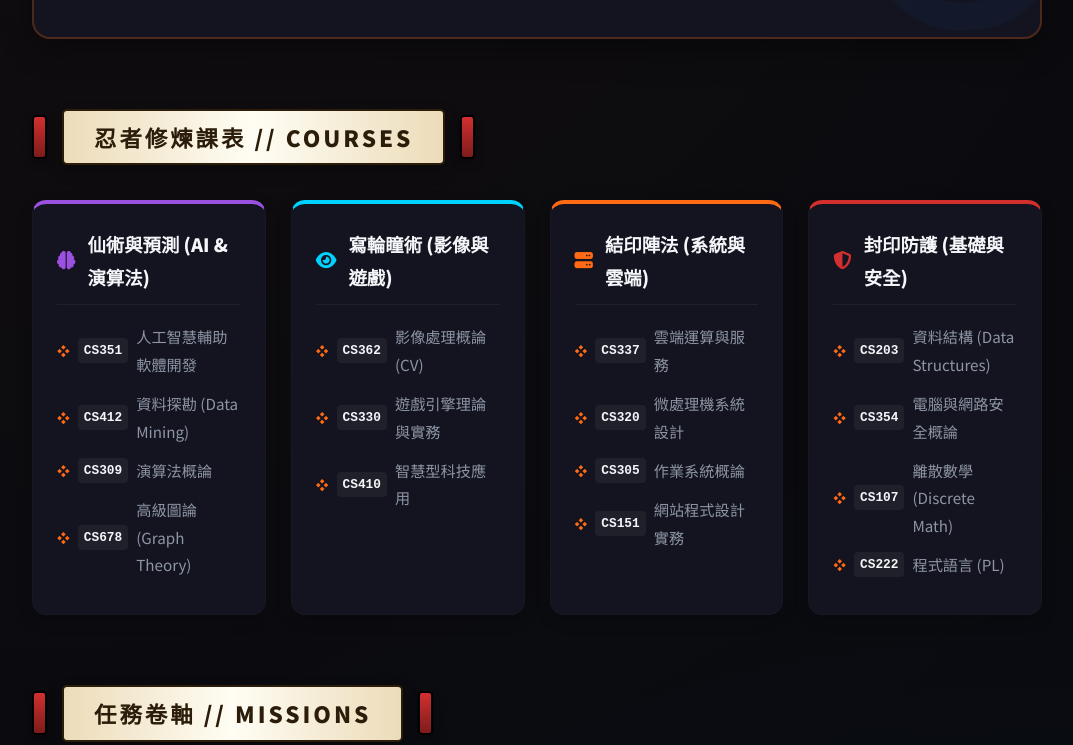
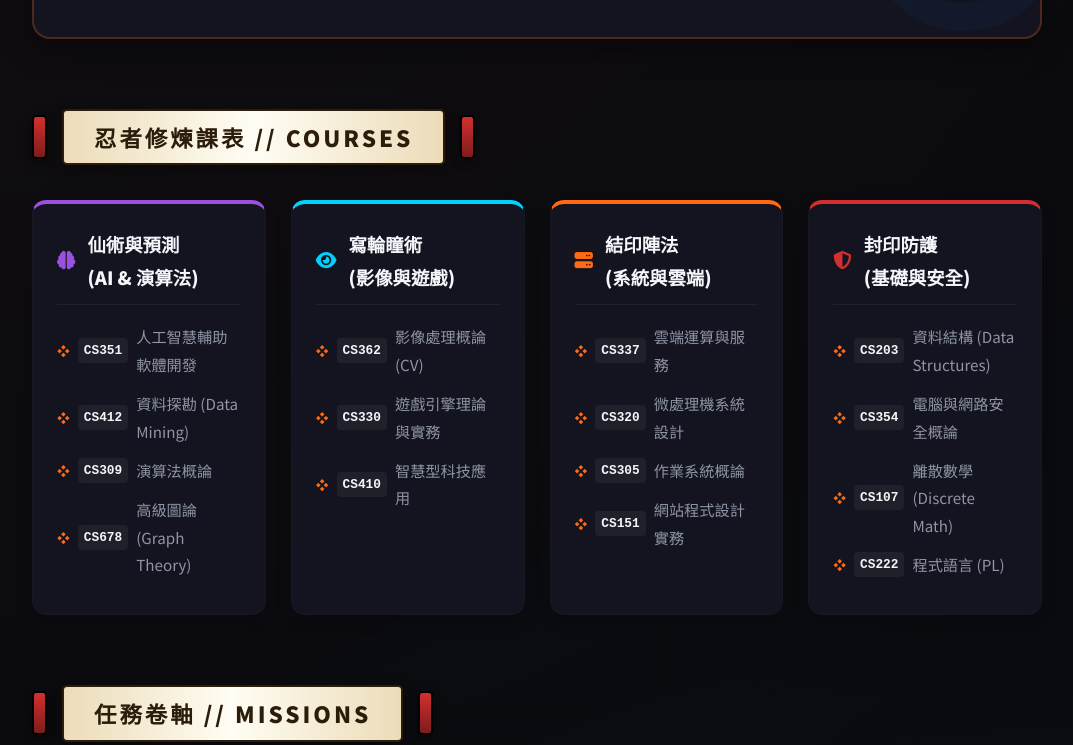
Before and after one commit to tc9305/tc9305.github.io, a plain HTML site: page index.html in a window 1280 px wide. Shown: the part 1324-2069 px from the top of the page, without its empty margins (103-1176 px from the left). Drawn offline with Linux system fonts and the light colour scheme.

Commit message:
增加<br> 讓字可以換行

```diff
--- a/index.html
+++ b/index.html
@@ -684,7 +684,7 @@
                 <div class="course-category-card ai-alg">
                     <div class="category-header">
                         <i class="fa-solid fa-brain"></i>
-                        <span>仙術與預測 (AI & 演算法)</span>
+                        <span>仙術與預測<br> (AI & 演算法)</span>
                     </div>
                     <ul class="course-list">
                         <li><span class="course-code">CS351</span> 人工智慧輔助軟體開發</li>
@@ -698,7 +698,7 @@
                 <div class="course-category-card vision">
                     <div class="category-header">
                         <i class="fa-solid fa-eye"></i>
-                        <span>寫輪瞳術 (影像與遊戲)</span>
+                        <span>寫輪瞳術<br> (影像與遊戲)</span>
                     </div>
                     <ul class="course-list">
                         <li><span class="course-code">CS362</span> 影像處理概論 (CV)</li>
@@ -711,7 +711,7 @@
                 <div class="course-category-card sys">
                     <div class="category-header">
                         <i class="fa-solid fa-server"></i>
-                        <span>結印陣法 (系統與雲端)</span>
+                        <span>結印陣法<br> (系統與雲端)</span>
                     </div>
                     <ul class="course-list">
                         <li><span class="course-code">CS337</span> 雲端運算與服務</li>
@@ -725,7 +725,7 @@
                 <div class="course-category-card art">
                     <div class="category-header">
                         <i class="fa-solid fa-shield-halved"></i>
-                        <span>封印防護 (基礎與安全)</span>
+                        <span>封印防護<br> (基礎與安全)</span>
                     </div>
                     <ul class="course-list">
                         <li><span class="course-code">CS203</span> 資料結構 (Data Structures)</li>
```
